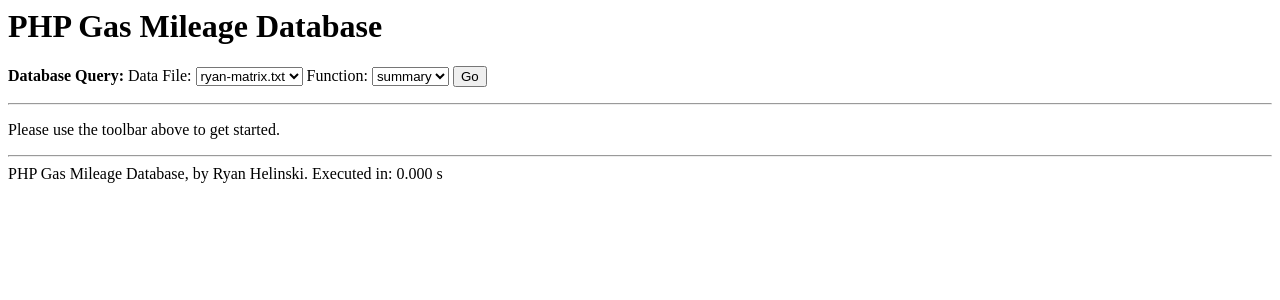
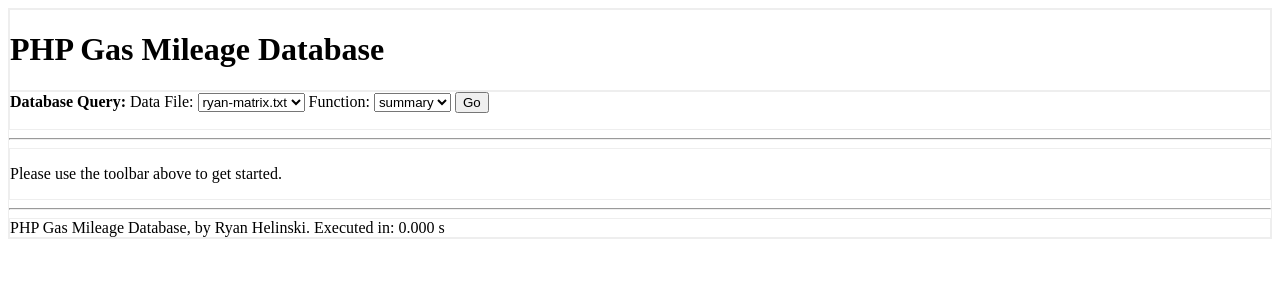
Before and after one commit to rlhelinski/pympg, a PHP site: page / in a window 1280 px wide. Shown: the top 300 px of the page. Run offline with PHP 8.4, Linux system fonts and the light colour scheme.

```diff
--- a/spreadsheet.css
+++ b/spreadsheet.css
@@ -1,4 +1,7 @@
 /* Note this isn't currently used */
+DIV {
+	border: 1px solid #eee;
+}
 
 PRE {
    font-size: 10pt;
```
